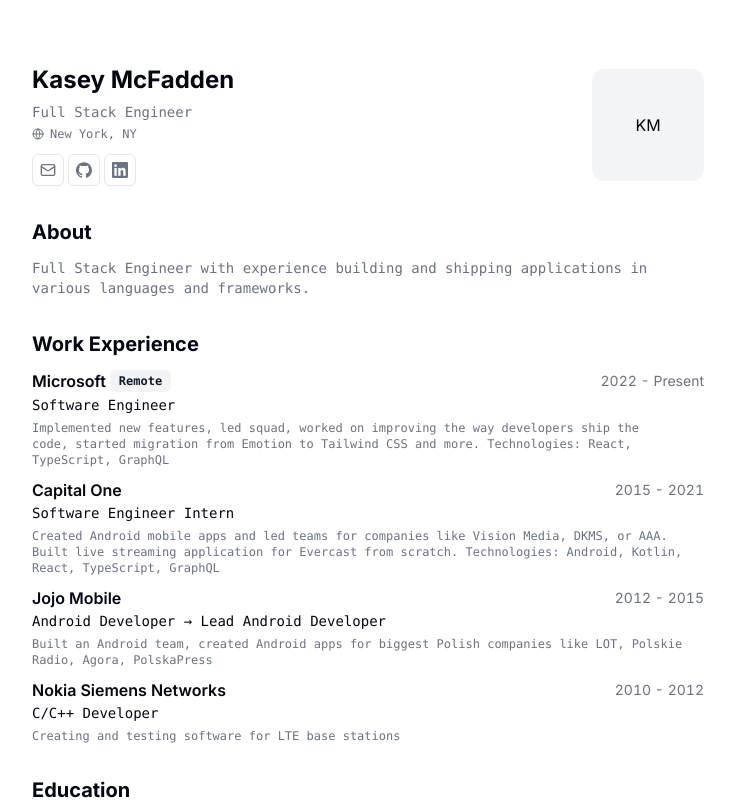
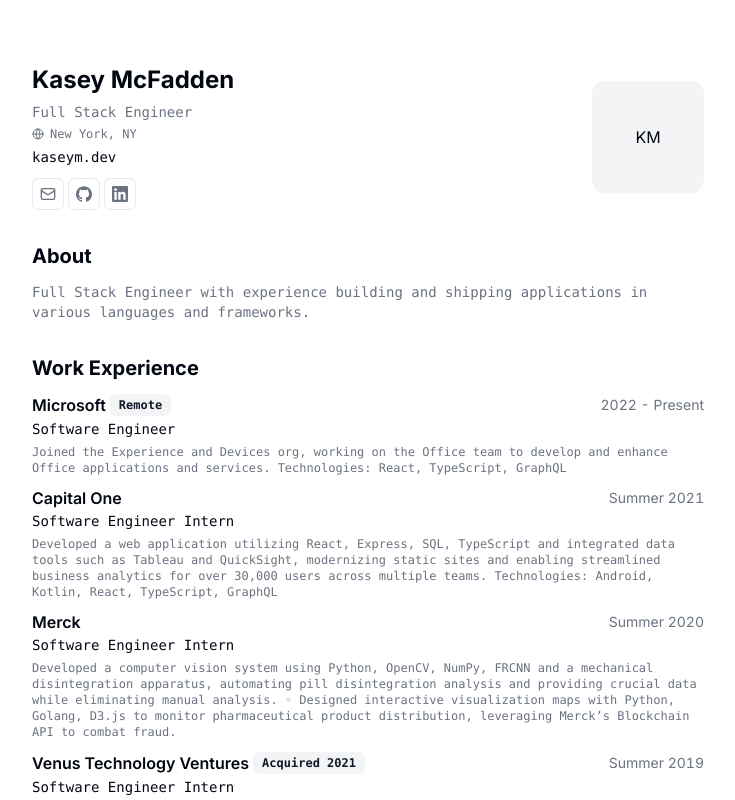
Before and after one commit to kasey-mcfadden/cv, a Next.js app: page / in a window 1280 px wide. Shown: the top 800 px of the page, without its empty margins (272-1007 px from the left). Built offline with nearby package versions, Linux system fonts and the light colour scheme.

Commit message:
Update resume-data

```diff
--- a/src/app/page.tsx
+++ b/src/app/page.tsx
@@ -34,6 +34,12 @@
                 {RESUME_DATA.location}
               </a>
             </p>
+            <a
+              className="max-w-md text-pretty font-mono text-sm hover:underline"
+              href={RESUME_DATA.personalWebsiteUrl}
+            >
+              {RESUME_DATA.personalWebsiteUrl.replace(/^https?:\/\//, '')}
+            </a>
             <div className="flex gap-x-1 pt-1 font-mono text-sm text-muted-foreground print:hidden">
               {RESUME_DATA.contact.email ? (
                 <Button
@@ -130,7 +136,13 @@
                       </span>
                     </h3>
                     <div className="text-sm tabular-nums text-gray-500">
-                      {work.start} - {work.end === "" ? "Present" : work.end}
+                      {work.start ? (
+                        <>
+                          {work.start} - {work.end === "" ? "Present" : work.end}
+                        </>
+                      ) : (
+                        <>{work.end}</>
+                      )}
                     </div>
                   </div>
 
--- a/src/data/resume-data.tsx
+++ b/src/data/resume-data.tsx
@@ -52,7 +52,7 @@
       start: "2022",
       end: "",
       description:
-        "Implemented new features, led squad, worked on improving the way developers ship the code, started migration from Emotion to Tailwind CSS and more. Technologies: React, TypeScript, GraphQL",
+        "Joined the Experience and Devices org, working on the Office team to develop and enhance Office applications and services. Technologies: React, TypeScript, GraphQL",
     },
     {
       company: "Capital One",
@@ -60,31 +60,31 @@
       badges: [],
       title: "Software Engineer Intern",
       logo: "",
-      start: "2015",
-      end: "2021",
+      start: "",
+      end: "Summer 2021",
       description:
-        "Created Android mobile apps and led teams for companies like Vision Media, DKMS, or AAA. Built live streaming application for Evercast from scratch. Technologies: Android, Kotlin, React, TypeScript, GraphQL",
+        "Developed a web application utilizing React, Express, SQL, TypeScript and integrated data tools such as Tableau and QuickSight, modernizing static sites and enabling streamlined business analytics for over 30,000 users across multiple teams. Technologies: Android, Kotlin, React, TypeScript, GraphQL",
     },
     {
-      company: "Jojo Mobile",
-      link: "https://bsgroup.eu/",
+      company: "Merck",
+      link: "",
       badges: [],
-      title: "Android Developer → Lead Android Developer",
+      title: "Software Engineer Intern",
       logo: "",
-      start: "2012",
-      end: "2015",
+      start: "",
+      end: "Summer 2020",
       description:
-        "Built an Android team, created Android apps for biggest Polish companies like LOT, Polskie Radio, Agora, PolskaPress",
+        "Developed a computer vision system using Python, OpenCV, NumPy, FRCNN and a mechanical disintegration apparatus, automating pill disintegration analysis and providing crucial data while eliminating manual analysis. ◦ Designed interactive visualization maps with Python, Golang, D3.js to monitor pharmaceutical product distribution, leveraging Merck’s Blockchain API to combat fraud.",
     },
     {
-      company: "Nokia Siemens Networks",
-      link: "https://www.nokia.com",
-      badges: [],
-      title: "C/C++ Developer",
+      company: "Venus Technology Ventures",
+      link: "",
+      badges: ["Acquired 2021"],
+      title: "Software Engineer Intern",
       logo: "",
-      start: "2010",
-      end: "2012",
-      description: "Creating and testing software for LTE base stations",
+      start: "",
+      end: "Summer 2019",
+      description: "Integrated Stanford CoreNLP pipeline into a fintech voice platform using Go to recognize natural language patterns and create custom user vocabulary, contributing to technical documentation for a patent application.",
     },
   ],
   skills: [
```
Also changed, not shown: 1 other file (tests, documents, lock files or other folders).
